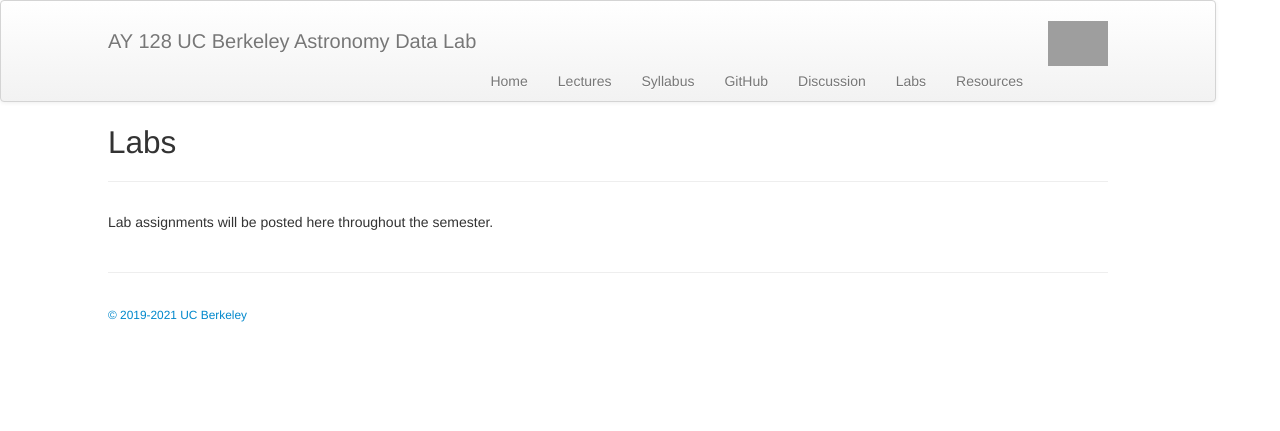
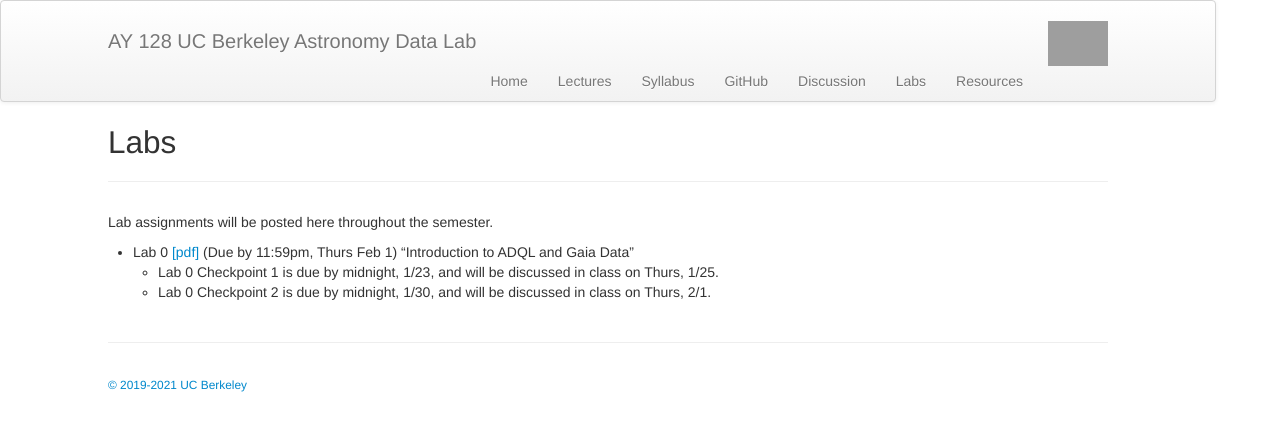
Before and after one commit to ucb-datalab/ucb-datalab.github.io, a Jekyll site: the page built from pages/labs.md, in a window 1280 px wide. Shown: the top 431 px of the page. Built offline with Jekyll 4.4.1, drawn with Linux system fonts in a browser that asks for light colours; grey boxes are pictures that could not be loaded.

Commit message:
lab0 schedule

```diff
--- a/pages/labs.md
+++ b/pages/labs.md
@@ -6,14 +6,13 @@
 Lab assignments will be posted here throughout the semester.
 
 
+- Lab 0
+  [[pdf]](https://github.com/ucb-datalab/course_materials_2024/blob/main/labs/2024_AY128_Lab0_adql_gaia.pdf)
+  (Due by 11:59pm, Thurs Feb 1) "Introduction to ADQL and Gaia Data"
+     - Lab 0 Checkpoint 1 is due by midnight, 1/23, and will be discussed in class on Thurs, 1/25.
+     - Lab 0 Checkpoint 2 is due by midnight, 1/30, and will be discussed in class on Thurs, 2/1.
+
 <!--
-- Lab 0
-  [[pdf]](https://github.com/ucb-datalab/course_materials_2022/blob/main/labs/2022_AY128_Lab0_adql_gaia.pdf)
-  (Due by 5pm, Fri Sep 9) "Introduction to ADQL and Gaia Data"
-     - Lab 0 Checkpoint 1 is due by midnight, 8/29, and will be discussed in class on Weds, 8/31.
-     - Lab 0 Checkpoint 2 is due by midnight, 9/5, and will be discussed in class on Weds, 9/7.
-
-
 - Lab 1
   [[pdf]](https://github.com/ucb-datalab/course_materials_2022/blob/main/labs/2022_AY128_Lab1_rrlyrae_dust.pdf)
   (Due by 5pm, Fri Oct 7) "Gaia, RR Lyrae stars, and Galactic Dust"
```
